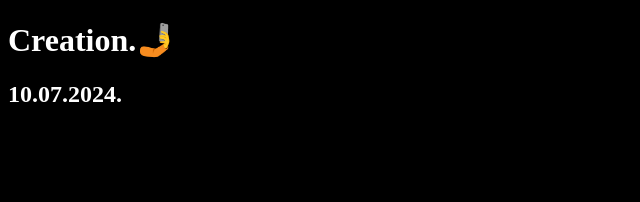
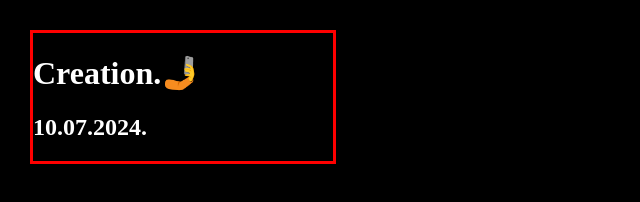
Before and after one commit to edskate/10-07-2024, a plain HTML site: page index.html in a window 1280 px wide. Shown: the whole page, without its empty margins (0-640 px from the left). Drawn offline with Linux system fonts and the light colour scheme.

Commit message:
style.css

```diff
--- a/style.css
+++ b/style.css
@@ -1,4 +1,8 @@
 body{
     background-color: black;
     color: white;
+    width: 300px;
+    border: 3px solid #ff0000;
+    margin: 30px;
+    box-shadow:  3px 5px 5px #000000;
 }
```
